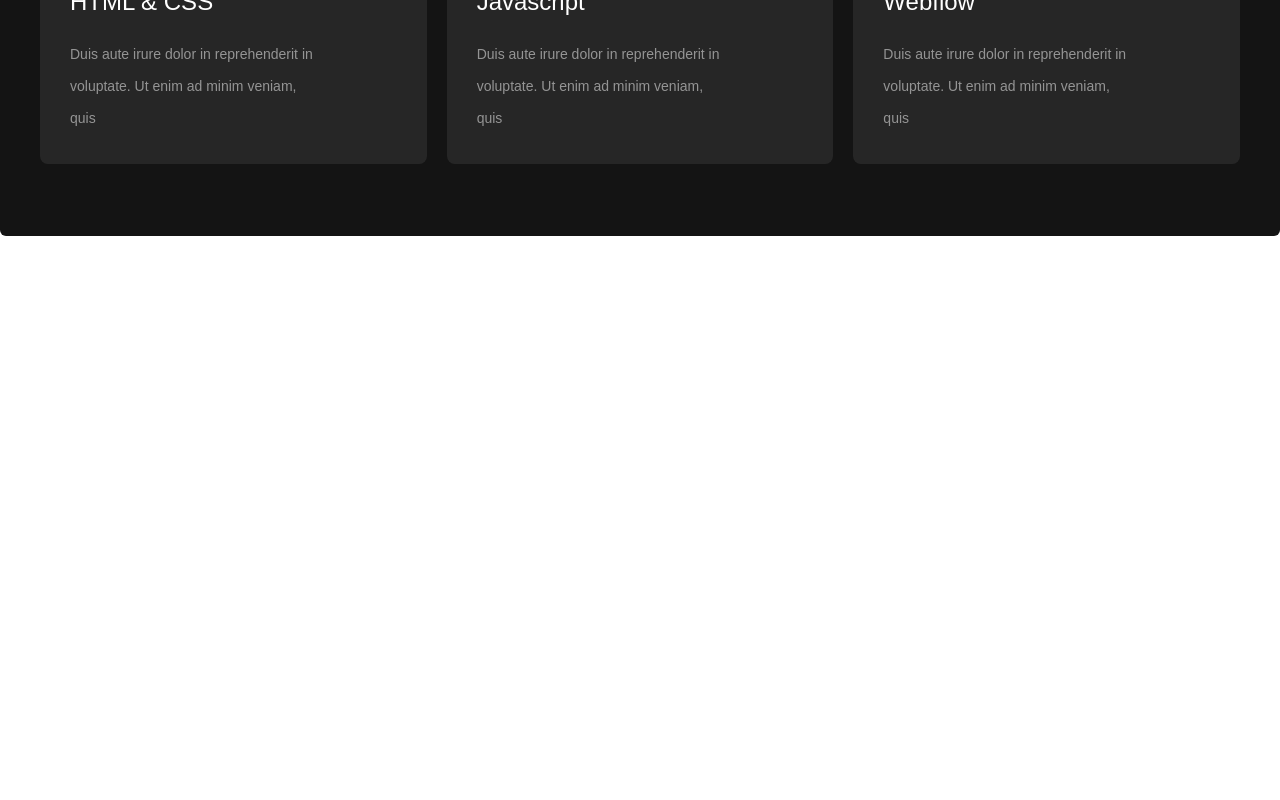
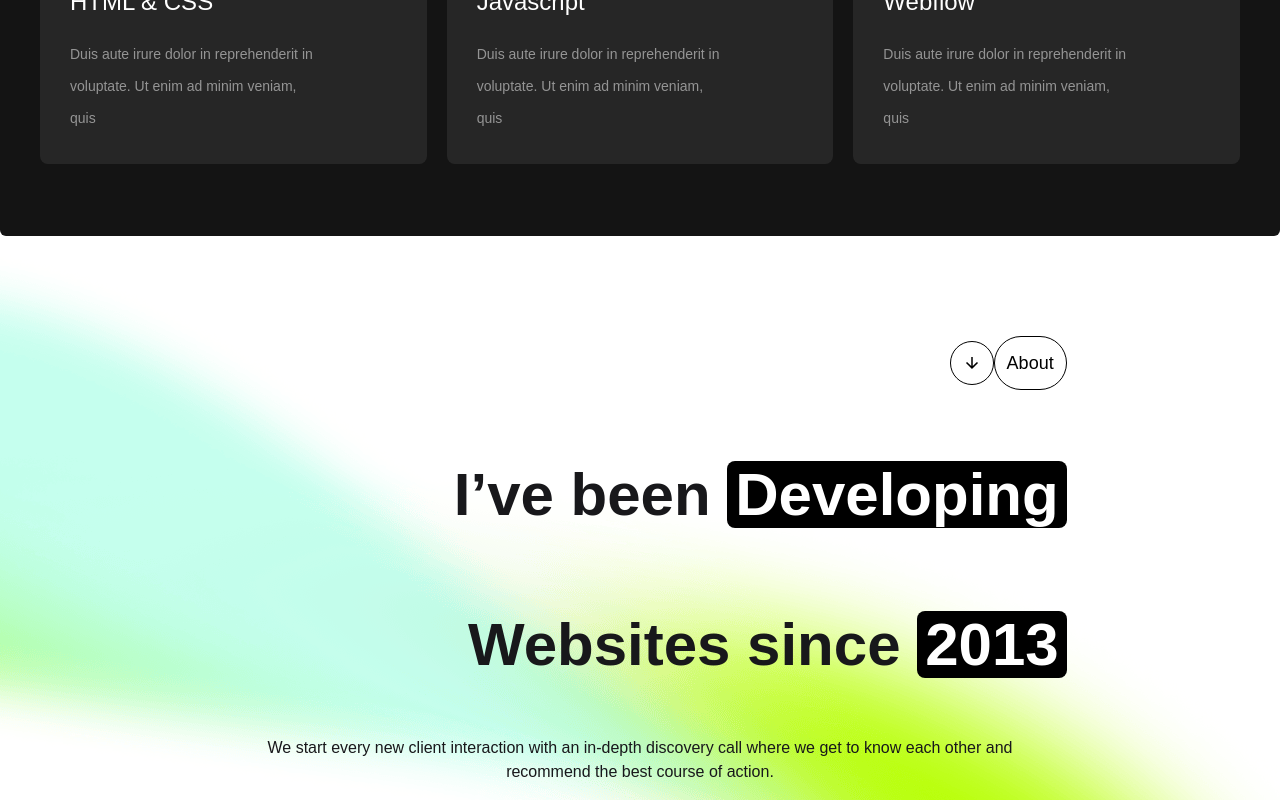
Before and after one commit to Shawon55660/shawon-raintor-project, a Next.js app: page / in a window 1280 px wide. Shown: the part 1484-2284 px from the top of the page. Before the commit the page ends 1720 px from the top, so only its background shows below. Built offline with nearby package versions, Linux system fonts and the light colour scheme; a web font is replaced by a local one.

Commit message:
about section create

```diff
--- a/src/app/layout.tsx
+++ b/src/app/layout.tsx
@@ -27,7 +27,7 @@ export default function RootLayout({
       style={{ fontFamily: 'Sporting Grotesque, sans-serif' }}
       >
         <div className=" relative   mx-auto">
-          <div className="sticky container top-0 z-50 backdrop-blur-lg">
+          <div className="sticky container top-0 z-50 bg-white backdrop-blur-lg">
         <Navbar></Navbar>
         </div>
 
--- a/src/app/page.tsx
+++ b/src/app/page.tsx
@@ -1,4 +1,6 @@
+import About from "@/components/AboutSectrion/About";
 import Bannar from "@/components/bannar/Bannar";
+
 import SkillSet from "@/components/skillSetsection/SkillSet";
 
 
@@ -7,6 +9,8 @@ export default function Home() {
   <div>
       <Bannar></Bannar>
       <SkillSet></SkillSet>
+      <About></About>
+
 
     </div>
   );
--- /dev/null
+++ b/src/components/AboutSectrion/About.tsx
@@ -0,0 +1,43 @@
+import React from 'react';
+import SecondaryButton from '../button/SeconddaryButton';
+
+
+
+const About = () => {
+    return (
+    <div className="bg-[url('/bannar.png')] bg-right-top  bg-no-repeat  ">
+        <div className='flex justify-end items-center pt-[100px] pb-[30px]  md:w-10/12  lg:w-8/12 mx-auto'>
+
+     {/* part 1  */}
+            <SecondaryButton text='About'textColor='text-black' borderColor='border-black'></SecondaryButton>
+
+        </div>
+        <div className='flex  justify-end items-center font-bold text-3xl lg:text-6xl  md:w-10/12  lg:w-8/12 leading-[70px]  lg:leading-[150px] mx-auto'>
+                <h1 className='text-right'>I’ve been  <span className='bg-[#000000] text-white rounded-lg px-2'>Developing</span> Websites since  <span className='bg-[#000000] text-white rounded-lg px-2'>2013</span></h1>
+            </div>
+            <p className='lg:w-7/12 md:w-10/12 mx-auto text-center py-4'>
+            We start every new client interaction with an in-depth discovery call where
+we get to know each other and recommend the best course of
+action.
+            </p>
+             {/* part 2 */}
+            {/* <div className='grid grid-cols-12 bg-red-400 py-4 h-[20vh]'>
+
+                <p className='col-span-3 '>PREVIOUSLY WORKED ON</p>
+                <div className='col-span-9 relative'>
+                    <div className='absolute'><Card bgColor='bg-transparent' borderColor='border-black' text='facebook' textColor='text-black'></Card></div>
+                    <div className='absolute top-[-4]] left-6'><Card bgColor='bg-transparent' borderColor='border-black' text='facebook' textColor='text-black'></Card></div>
+                    <div className='absolute'><Card bgColor='bg-transparent' borderColor='border-black' text='facebook' textColor='text-black'></Card></div>
+                    <div className='absolute'><Card bgColor='bg-transparent' borderColor='border-black' text='facebook' textColor='text-black'></Card></div>
+                    <div className='absolute'><Card bgColor='bg-transparent' borderColor='border-black' text='facebook' textColor='text-black'></Card></div>
+                    <div className='absolute'><Card bgColor='bg-transparent' borderColor='border-black' text='facebook' textColor='text-black'></Card></div>
+
+
+                </div>
+            </div> */}
+
+    </div>
+    );
+};
+
+export default About;
--- /dev/null
+++ b/src/components/AboutSectrion/AboutCard.tsx
@@ -0,0 +1,18 @@
+import React from 'react';
+interface AboutcardProps{
+
+    text:string,
+    bgColor:string,
+   textColor:string,
+    borderColor:string
+}
+const Aboutcard:React.FC<AboutcardProps> = ({bgColor,text,textColor,borderColor}) => {
+    return (
+        <div>
+            <button className={`${bgColor} ${textColor} ${borderColor} rounded-full px-5 border-2  py-3`}>{text}</button>
+
+        </div>
+    );
+};
+
+export default Aboutcard;
```
